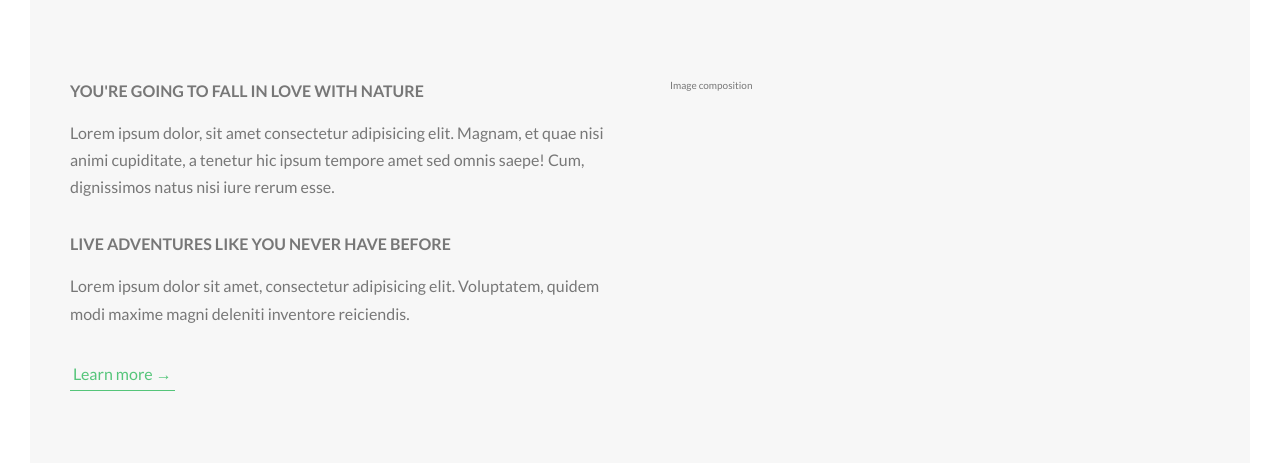
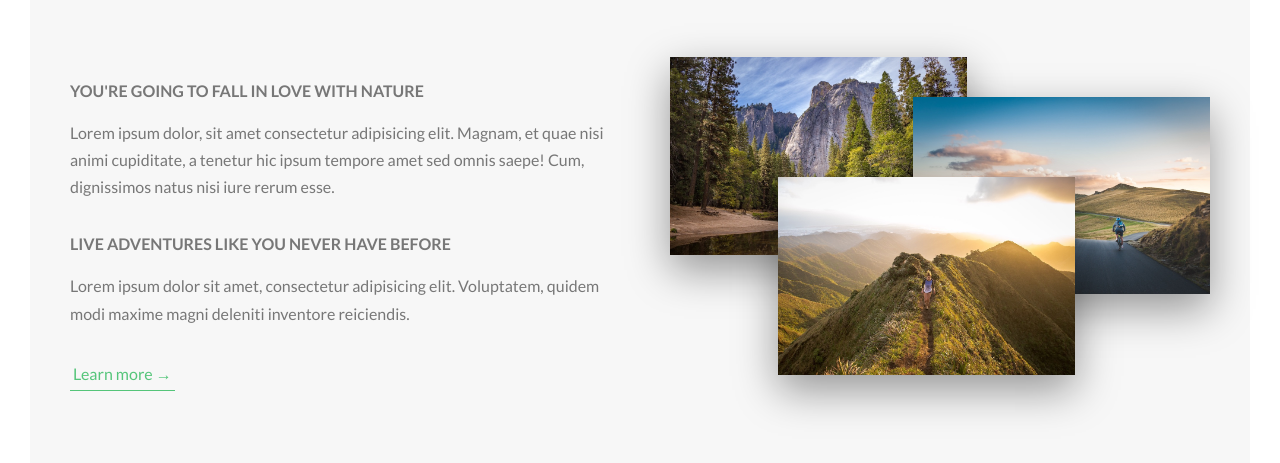
Before and after one commit to tonikontinen/natours, a plain HTML site: page starter/index.html in a window 1280 px wide. Shown: the part 943-1406 px from the top of the page. Drawn offline with Linux system fonts and the light colour scheme; files that its build step writes are made by us from their sources.

Commit message:
Added _composition and added pics

```diff
--- a/starter/index.html
+++ b/starter/index.html
@@ -60,7 +60,23 @@
 
             <a href="#" class="btn-text">Learn more &rarr;</a>
           </div>
-          <div class="col-1-of-2">Image composition</div>
+          <div class="col-1-of-2">
+            <div class="composition">
+              <img
+                src="img/nat-1-large.jpg"
+                alt="Photo 1"
+                class="composition__photo composition__photo--p1"
+              /><img
+                src="img/nat-2-large.jpg"
+                alt="Photo 2"
+                class="composition__photo composition__photo--p2"
+              /><img
+                src="img/nat-3-large.jpg"
+                alt="Photo 3"
+                class="composition__photo composition__photo--p3"
+              />
+            </div>
+          </div>
         </div>
       </section>
     </main>
--- /dev/null
+++ b/starter/sass/components/_composition.scss
@@ -0,0 +1,39 @@
+.composition {
+  position: relative;
+
+  &__photo {
+    width: 55%;
+    box-shadow: 0 1.5rem 4rem rgba($color-black, 0.4);
+    // border-radius: 2px;
+    position: absolute;
+    z-index: 10;
+    transition: all 0.2s;
+    outline-offset: 2rem;
+
+    &--p1 {
+      left: 0;
+      top: -2rem;
+    }
+
+    &--p2 {
+      right: 0;
+      top: 2rem;
+    }
+
+    &--p3 {
+      left: 20%;
+      top: 10rem;
+    }
+
+    &:hover {
+      outline: 1.5rem solid $color-primary;
+      transform: scale(1.05) translateY(-0.5rem);
+      box-shadow: 0 2.5rem 4rem rgba($color-black, 0.5);
+      z-index: 20;
+    }
+  }
+
+  &:hover &__photo:not(:hover) {
+    transform: scale(0.95);
+  }
+}
--- a/starter/sass/main.scss
+++ b/starter/sass/main.scss
@@ -8,6 +8,7 @@
 @import "base/utilities";
 
 @import "components/button";
+@import "components/composition";
 
 @import "layout/grid";
 @import "layout/header";
```
Also changed, not shown: starter/css/style.css, 1 other file.
